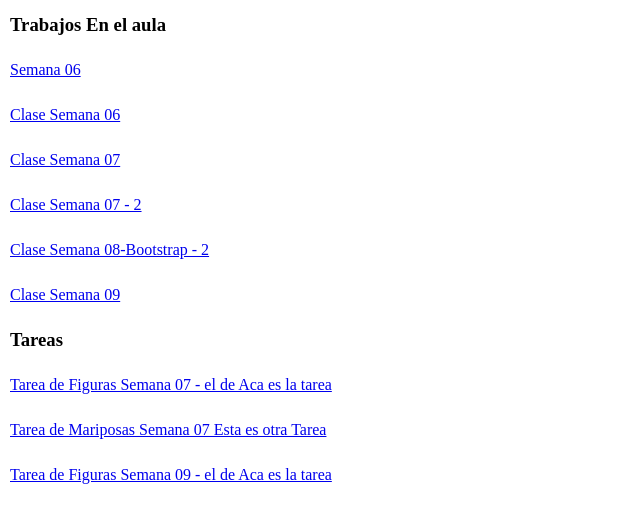
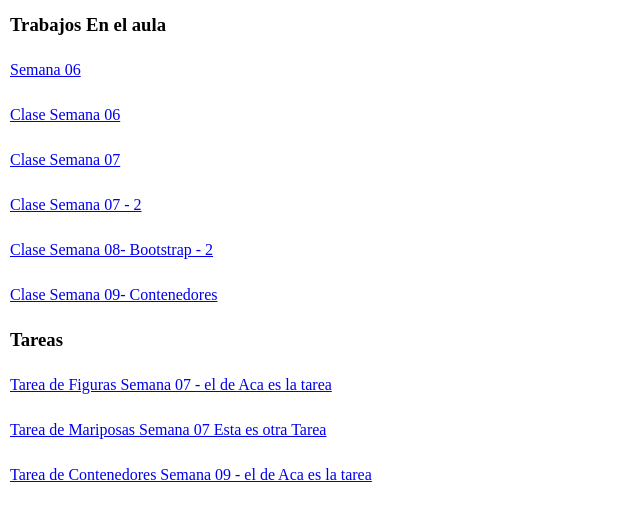
Before and after one commit to TafurMorales/Tafur, a plain HTML site: page index.html in a window 1280 px wide. Shown: the part 83-606 px from the top of the page, without its empty margins (0-640 px from the left). Drawn offline with Linux system fonts and the light colour scheme.

Commit message:
Update index.html

```diff
--- a/index.html
+++ b/index.html
@@ -15,14 +15,14 @@
         <li class="dw"><a href="animacion.html">Clase Semana 06</a></li>
         <li class="dw"><a href="animación02.html">Clase Semana 07</a></li>
         <li class="dw"><a href="flexbox.html">Clase Semana 07 - 2</a></li>
-        <li class="dw"><a href="bootstrap.html">Clase Semana 08-Bootstrap - 2</a></li>
-        <li class="dw"><a href="contenedores.html">Clase Semana 09</a></li>
+        <li class="dw"><a href="bootstrap.html">Clase Semana 08- Bootstrap - 2</a></li>
+        <li class="dw"><a href="contenedores.html">Clase Semana 09- Contenedores</a></li>
     </ul>
         <h3>Tareas</h3>
         <ul>
         <li class="dw"><a href="figuras.html">Tarea de Figuras Semana 07 -  el de Aca es la tarea</a></li>
         <li class="dw"><a href="mariposas.html">Tarea de Mariposas Semana 07  Esta es otra Tarea</a></li>
-        <li class="dw"><a href="contenedores tarea.html">Tarea de Figuras Semana 09 -  el de Aca es la tarea</a></li>
+         <li class="dw"><a href="contenedores tarea.html">Tarea de Contenedores Semana 09 -  el de Aca es la tarea</a></li>
     </ul>
 </body>
 </html>
```
